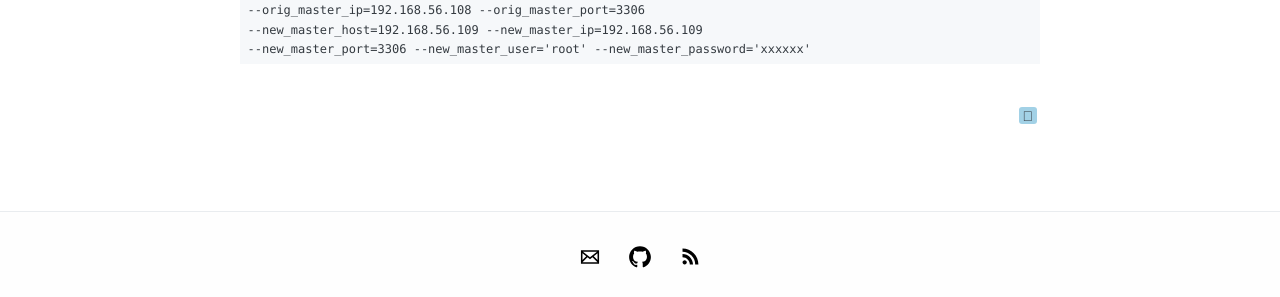
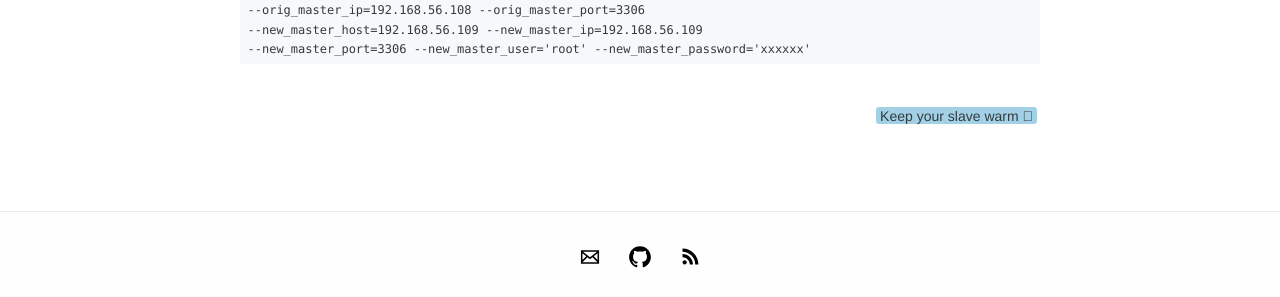
Before and after one commit to arstercz/arstercz.github.io, a Jekyll site: the page built from _posts/2013-09-09-mha-mysql-master-high-availability-manaager-%e9%83%a8%e7%bd%b2%e5%8f%8a%e6%b5%81%e7%a8%8b%e8%af%b4%e6%98%8e.md, in a window 1280 px wide. Shown: the part 4045-4342 px from the top of the page. Built offline with Jekyll 4.4.1, drawn with Linux system fonts in a browser that asks for light colours; comment, search, counter and statistics services are not loaded; some of the changed lines change nothing that is shown.

Commit message:
fix pagination issue

```diff
--- a/_layouts/post.html
+++ b/_layouts/post.html
@@ -27,16 +27,16 @@
 
   <div class="pagination">
     {% if page.previous.url %}
-      <span class="prev" >
+      <span class="previous" >
           <a href="{{ site.url }}{{ site.baseurl }}{{ page.previous.url }}">
-            &#xE000; {{ page.next.title }}
+            &#xE000; {{ page.previous.title }}
           </a>
       </span>
     {% endif %}
     {% if page.next.url %}
       <span class="next" >
           <a href="{{ site.url }}{{ site.baseurl }}{{ page.next.url }}">
-            {{ page.previous.title }} &#xE001;
+             {{ page.next.title }} &#xE001;
           </a>
       </span>
     {% endif %}
```
